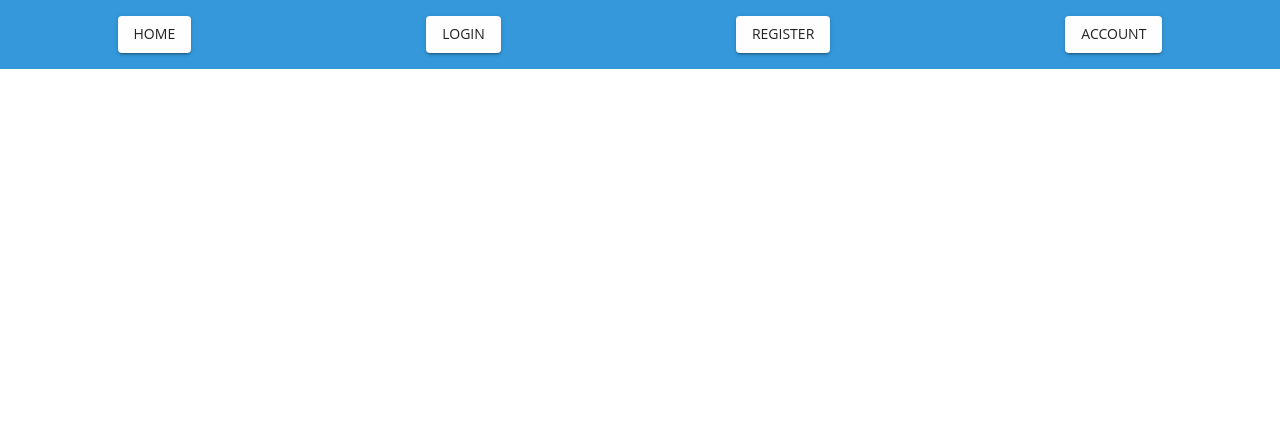
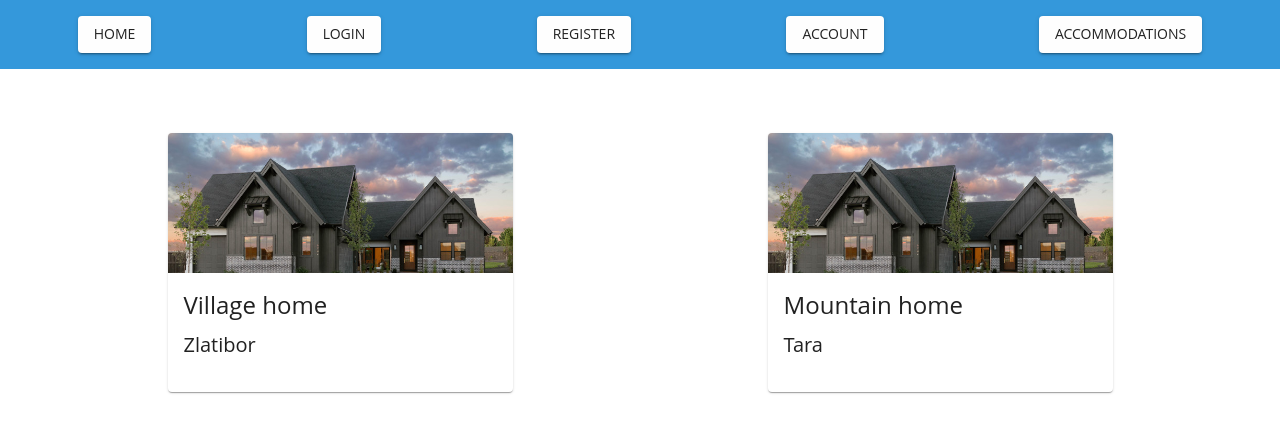
Before and after one commit to rruzicic/globetrotter, a React (Create React App) app in the folder bnb/frontend/bnb-frontend/: page /myAccommodation in a window 1280 px wide. Shown: the top 432 px of the page. Built offline with nearby package versions, Linux system fonts and the light colour scheme; the HTML template or start-up script is replaced by a standard one.

Commit message:
add object cards

```diff
--- a/bnb/frontend/bnb-frontend/src/App.jsx
+++ b/bnb/frontend/bnb-frontend/src/App.jsx
@@ -8,6 +8,7 @@ import Layout from '../src/components/common/Layout'
 import { ThemeProvider } from '@emotion/react';
 import theme from './theme';
 import AccountPage from './pages/AccountPage';
+import AccommodationManagementPage from './pages/AccommodationManagementPage';
 
 function App() {
   return (
@@ -19,6 +20,7 @@ function App() {
             <Route path={'/login'} element={<LoginPage />} />
             <Route path={'/register'} element={<RegistrationPage />} />
             <Route path={'/account'} element={<AccountPage />} />
+            <Route path={'/myAccommodation'} element={<AccommodationManagementPage />} />
           </Routes>
         </Layout>
       </BrowserRouter>
--- /dev/null
+++ b/bnb/frontend/bnb-frontend/src/components/accommodationManagement/AccomodationCard.jsx
@@ -0,0 +1,23 @@
+import { Card, CardMedia, CardContent, Typography } from "@mui/material";
+
+const AccommodationCard = ({ name, location, image }) => {
+    return (
+        <Card sx={{ width: 345 }}>
+            <CardMedia
+                sx={{ height: 140 }}
+                image={image}
+                title={name}
+            />
+            <CardContent>
+                <Typography gutterBottom variant="h5" component="div">
+                    {name}
+                </Typography>
+                <Typography gutterBottom variant="h6" component="div">
+                    {location}
+                </Typography>
+            </CardContent>
+        </Card>
+    );
+}
+
+export default AccommodationCard;
--- a/bnb/frontend/bnb-frontend/src/components/common/NavBar.jsx
+++ b/bnb/frontend/bnb-frontend/src/components/common/NavBar.jsx
@@ -24,6 +24,11 @@ const NavBar = () => {
                     Account
                 </Button>
             </Link>
+            <Link to={'/myAccommodation'}>
+                <Button variant="contained" color="secondary">
+                    Accommodations
+                </Button>
+            </Link>
         </Box>
     );
 }
--- /dev/null
+++ b/bnb/frontend/bnb-frontend/src/pages/AccommodationManagementPage.jsx
@@ -0,0 +1,47 @@
+import { useState } from "react";
+import AccommodationCard from "../components/accommodationManagement/AccomodationCard";
+import { Grid } from "@mui/material";
+
+const AccommodationManagementPage = () => {
+    const [objects, setObjects] = useState([
+        {
+            name: 'Village home',
+            location: 'Zlatibor',
+            image: '/home.jpg'
+        },
+        {
+            name: 'Mountain home',
+            location: 'Tara',
+            image: '/home.jpg'
+        }
+    ])
+
+    const styles = {
+        card: {
+            display: 'grid',
+            placeItems: 'center',
+            '&:hover': {
+                transform: 'scale(1.1)'
+            },
+            cursor: 'pointer',
+            transition: 'all 1s'
+        }
+    }
+
+    return (
+        <Grid container spacing={2} mt={6}>
+            {
+                objects && objects.map((object) => {
+                    return (
+                        <Grid item xs={6} sx={styles.card}>
+                            <AccommodationCard name={object.name} location={object.location} image={object.image} />
+                        </Grid>
+                    )
+                }
+                )
+            }
+        </Grid>
+    );
+}
+
+export default AccommodationManagementPage;
```
Also changed, not shown: bnb/frontend/bnb-frontend/public/home.jpg (added).
